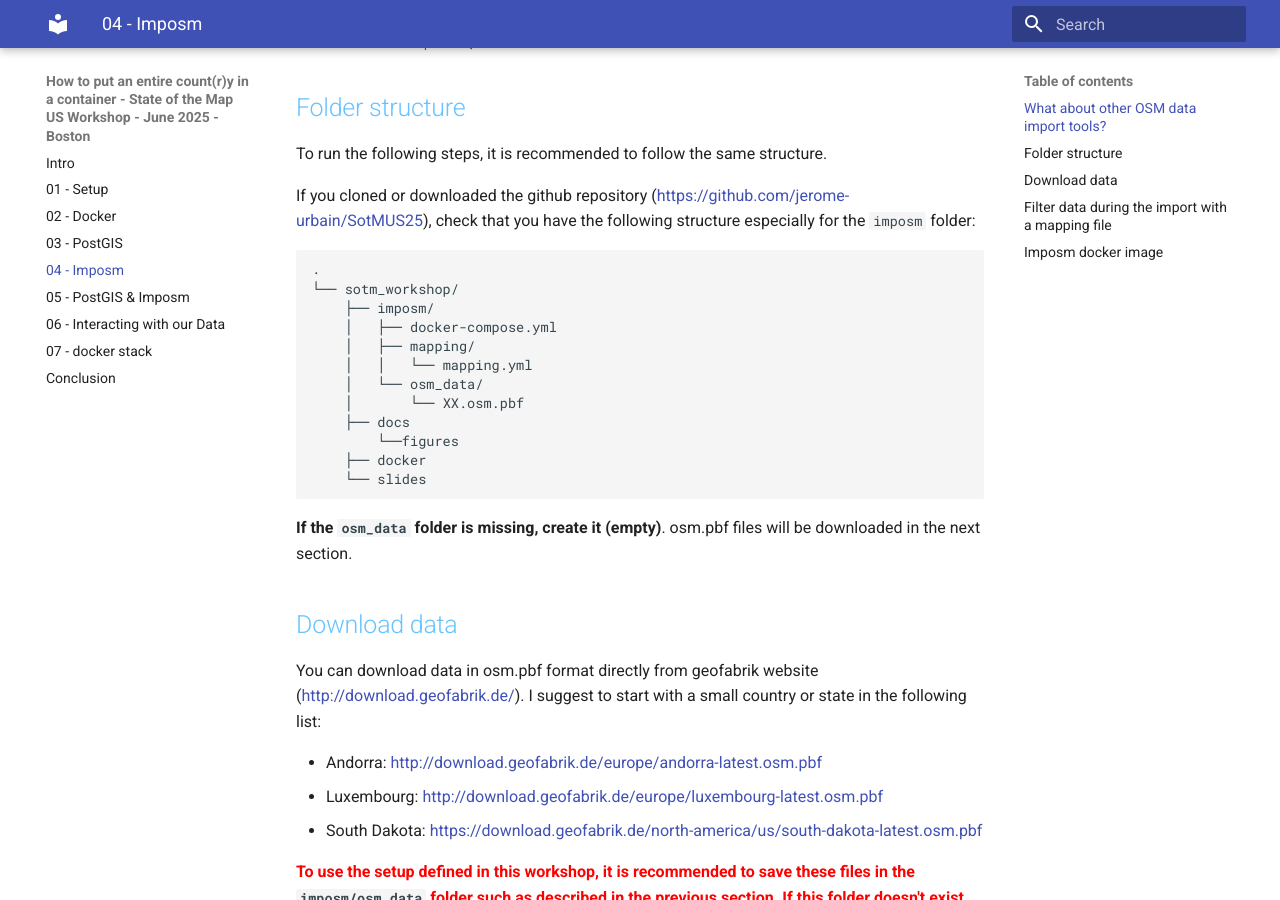
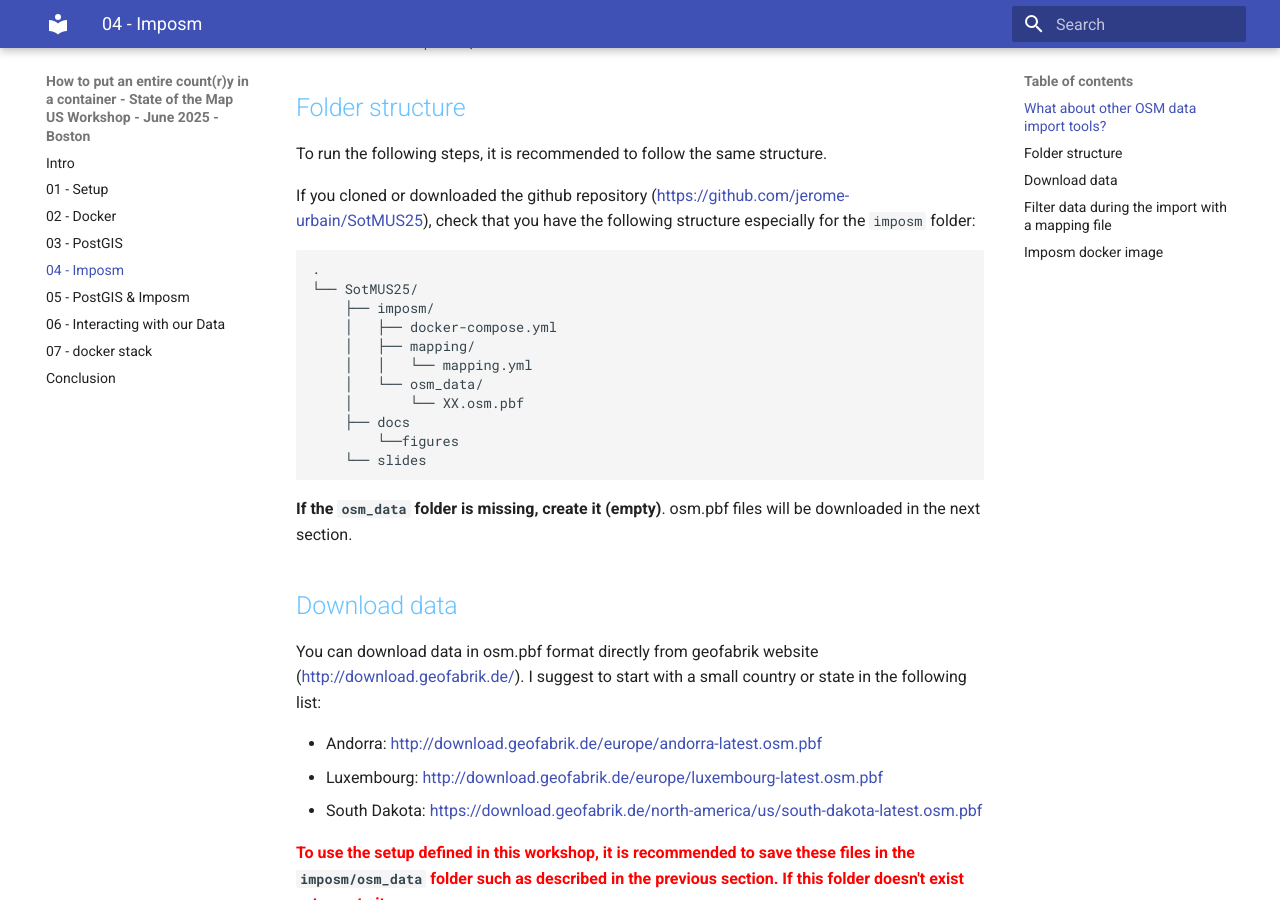
Before and after one commit to jerome-urbain/SotMUS25, an MkDocs documentation site: the page built from docs/04_imposm.md, in a window 1280 px wide and 900 px high, scrolled down 1271 px. Built offline with MkDocs 1.6.1 and Material for MkDocs 9.7.7, drawn with Linux system fonts in a browser that asks for light colours.

Commit message:
Added links and updated folder structure

````diff
--- a/docs/04_imposm.md
+++ b/docs/04_imposm.md
@@ -29,7 +29,7 @@
 
 ```
 .
-└── sotm_workshop/
+└── SotMUS25/
     ├── imposm/
     │   ├── docker-compose.yml
     │   ├── mapping/
@@ -38,7 +38,6 @@
     │       └── XX.osm.pbf
     ├── docs
         └──figures
-    ├── docker
     └── slides
 ```
 __If the ```osm_data``` folder is missing, create it (empty)__. osm.pbf files will be downloaded in the next section.
````
Also changed, not shown: docs/02_docker.md (+4 -5 lines).
